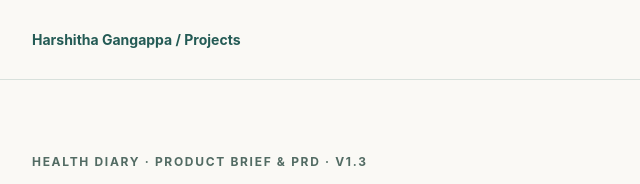
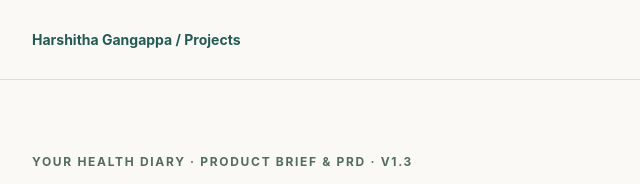
Before and after one commit to harshithag841-gif/health-diary-template, a website: page docs/prd.html in a window 1280 px wide. Shown: the top 184 px of the page, 108-748 px from the left. Drawn offline with Linux system fonts and the light colour scheme.

Commit message:
Use the public diary name in the product brief

```diff
--- a/docs/prd.html
+++ b/docs/prd.html
@@ -2,10 +2,10 @@
 <html lang="en">
 <head>
 <meta charset="utf-8"><meta name="viewport" content="width=device-width, initial-scale=1">
-<title>Health Diary — Product brief &amp; PRD | Harshitha Gangappa</title>
+<title>Your Health Diary — Product brief &amp; PRD | Harshitha Gangappa</title>
 <meta name="description" content="An open-source, local-first health diary. Daily notes, doctor visits, prescriptions and offline access. Read the PRD and deploy your own copy on Vercel.">
 <meta name="author" content="Harshitha Gangappa"><meta name="theme-color" content="#245b55">
-<meta property="og:title" content="Health Diary: a little less to remember.">
+<meta property="og:title" content="Your Health Diary: a little less to remember.">
 <meta property="og:description" content="Daily notes, doctor visits and prescriptions, stored in your browser. An open-source template you can make your own.">
 <meta property="og:type" content="article"><meta property="og:url" content="https://harshithagangappa.com/products/health-diary-prd.html">
 <meta name="twitter:card" content="summary">
@@ -16,7 +16,7 @@
 <header><a class="brand" href="https://harshithagangappa.com/#products">Harshitha Gangappa <span aria-hidden="true"> / </span> Projects</a><a href="#build">How it works ↓</a></header>
 <main>
 <div class="hero">
-<p class="eyebrow">Health Diary · Product brief &amp; PRD · v1.3</p>
+<p class="eyebrow">Your Health Diary · Product brief &amp; PRD · v1.3</p>
 <h1>A little less<br>to remember.</h1>
 <p class="lead">A simple place to record what happened today, keep prescriptions, and prepare for your next doctor visit. Your diary content stays in your browser.</p>
 <div class="pills"><span class="pill">Local-first</span><span class="pill">Works offline</span><span class="pill">Light &amp; dark mode</span><span class="pill">Open source · MIT</span><span class="pill">No account required</span></div>
```
